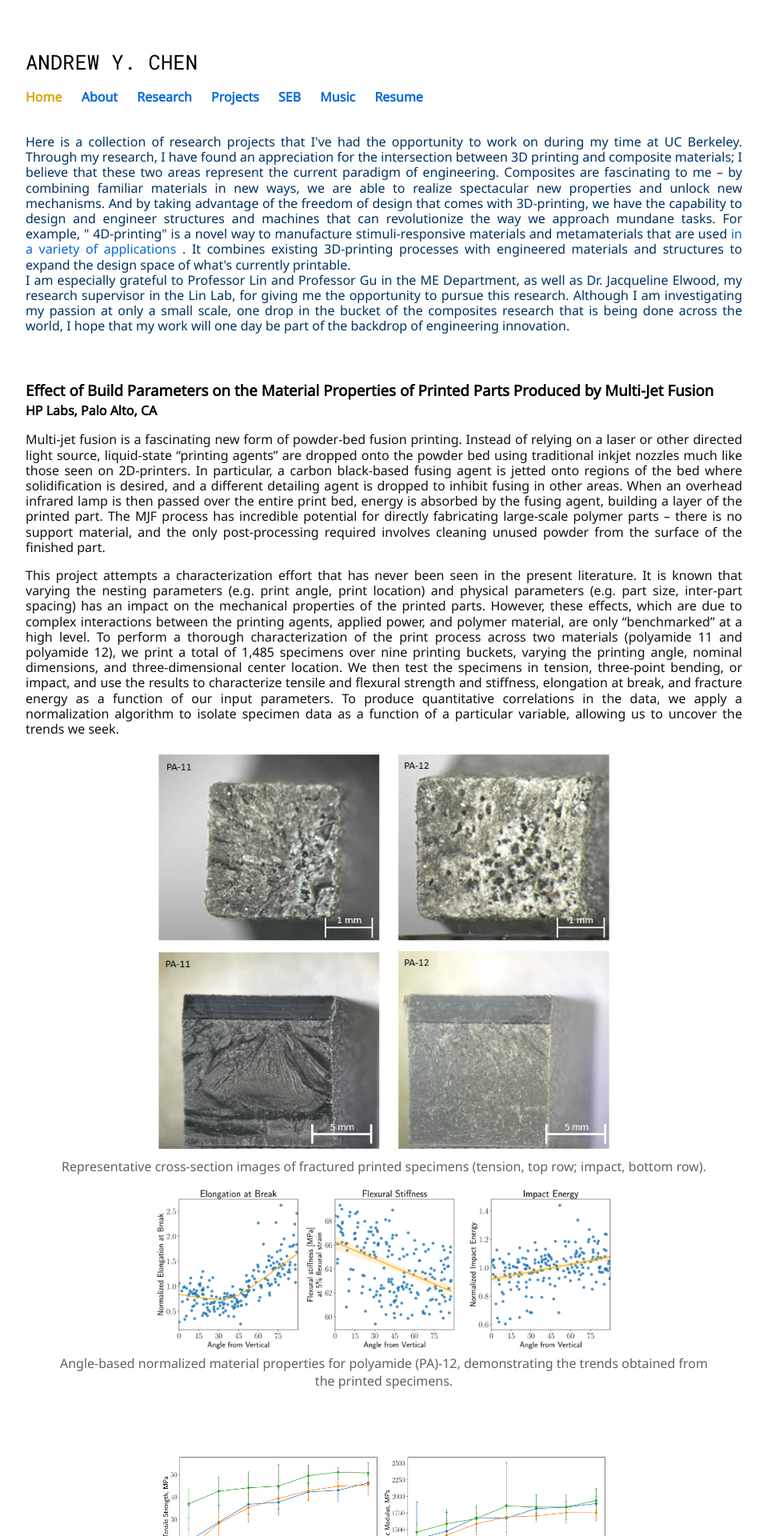
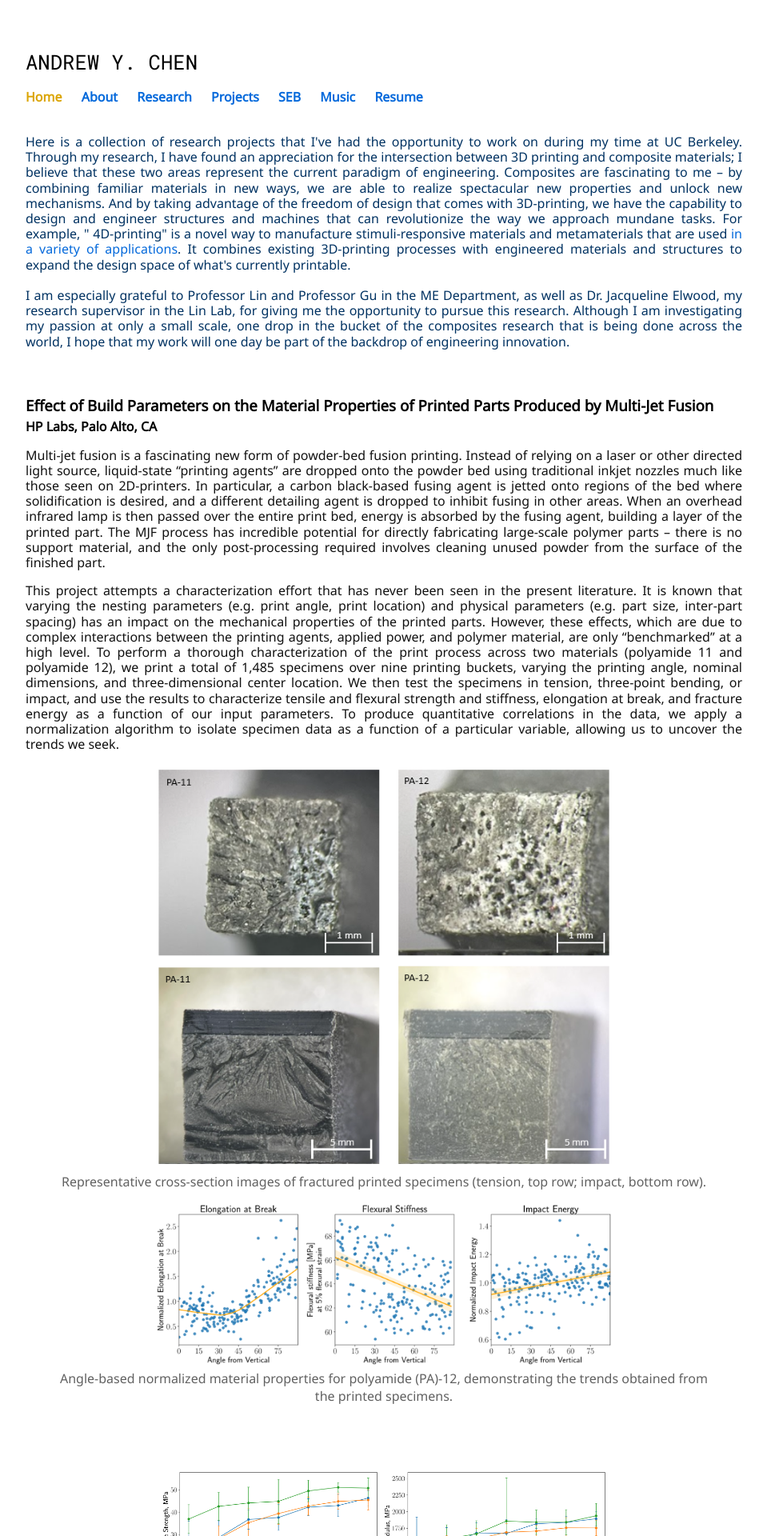
Before and after one commit to carbonheliumnitrogen/carbonheliumnitrogen.github.io, a Jekyll site: the page built from projects.html, in a window 1280 px wide. Shown: the top 1920 px of the page at 80% size, without its empty margins (160-1119 px from the left). Built offline with Jekyll 4.4.1, drawn with Linux system fonts in a browser that asks for light colours.

Commit message:
Update projects.html

```diff
--- a/projects.html
+++ b/projects.html
@@ -43,7 +43,7 @@ text-align: center;
 </style>
 </head>
 <div>
-	<p id="headerone" class="bottom-one"> Here is a collection of research projects that I've had the opportunity to work on during my time at UC Berkeley. Through my research, I have found an appreciation for the intersection between 3D printing and composite materials; I believe that these two areas represent the current paradigm of engineering. Composites are fascinating to me – by combining familiar materials in new ways, we are able to realize spectacular new properties and unlock new mechanisms. And by taking advantage of the freedom of design that comes with 3D-printing, we have the capability to design and engineer structures and machines that can revolutionize the way we approach mundane tasks. For example, " 4D-printing" is a novel way to manufacture stimuli-responsive materials and metamaterials that are used <a href=” https://doi.org/10.1002/aisy.202100019”>  in a variety of applications </a>. It combines existing 3D-printing processes with engineered materials and structures to expand the design space of what's currently printable. <br>
+	<p id="headerone" class="bottom-one"> Here is a collection of research projects that I've had the opportunity to work on during my time at UC Berkeley. Through my research, I have found an appreciation for the intersection between 3D printing and composite materials; I believe that these two areas represent the current paradigm of engineering. Composites are fascinating to me – by combining familiar materials in new ways, we are able to realize spectacular new properties and unlock new mechanisms. And by taking advantage of the freedom of design that comes with 3D-printing, we have the capability to design and engineer structures and machines that can revolutionize the way we approach mundane tasks. For example, " 4D-printing" is a novel way to manufacture stimuli-responsive materials and metamaterials that are used <a href=” https://doi.org/10.1002/aisy.202100019”>  in a variety of applications</a>. It combines existing 3D-printing processes with engineered materials and structures to expand the design space of what's currently printable. <br> <br>
 
 I am especially grateful to Professor Lin and Professor Gu in the ME Department, as well as Dr. Jacqueline Elwood, my research supervisor in the Lin Lab, for giving me the opportunity to pursue this research. Although I am investigating my passion at only a small scale, one drop in the bucket of the composites research that is being done across the world, I hope that my work will one day be part of the backdrop of engineering innovation.
 <br> <br></p>
```
